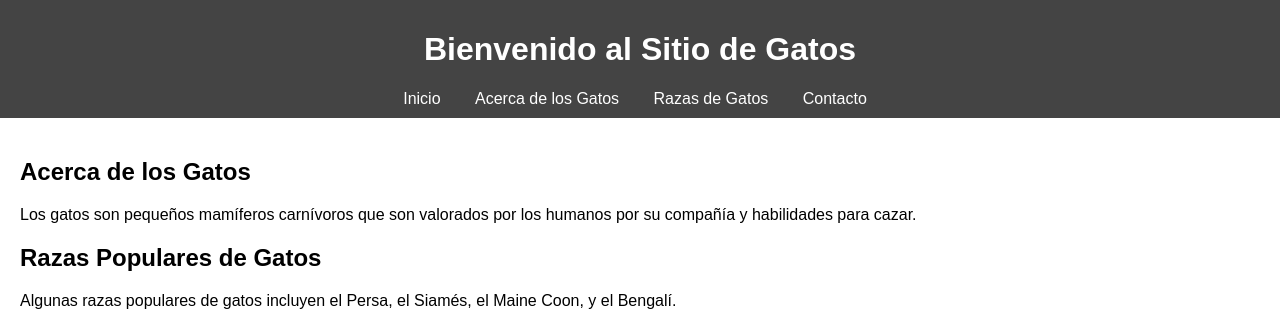
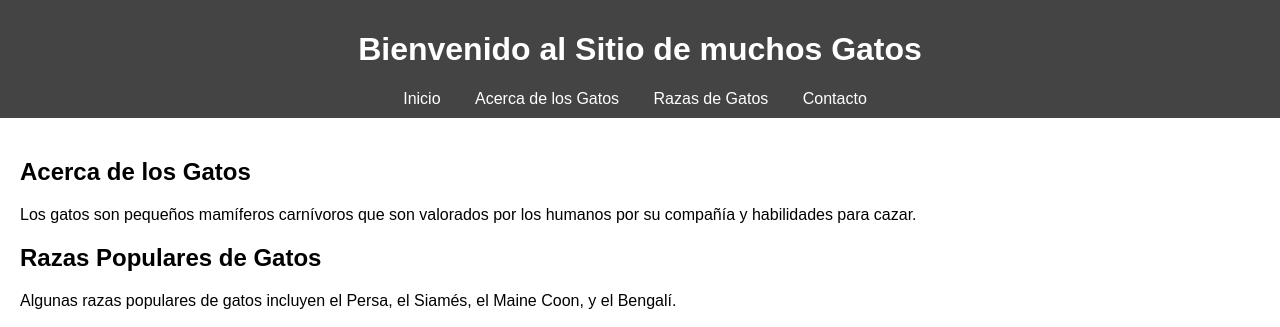
Before and after one commit to estebanhirzfeld/Super-Web, a plain HTML site: page index.html in a window 1280 px wide. Shown: the top 327 px of the page. Drawn offline with Linux system fonts and the light colour scheme.

Commit message:
cambie el titulo

```diff
--- a/index.html
+++ b/index.html
@@ -9,7 +9,7 @@
 <body>
 
     <header>
-        <h1>Bienvenido al Sitio de Gatos</h1>
+        <h1>Bienvenido al Sitio de muchos Gatos</h1>
         <nav>
             <ul>
                 <li><a href="#">Inicio</a></li>
```
